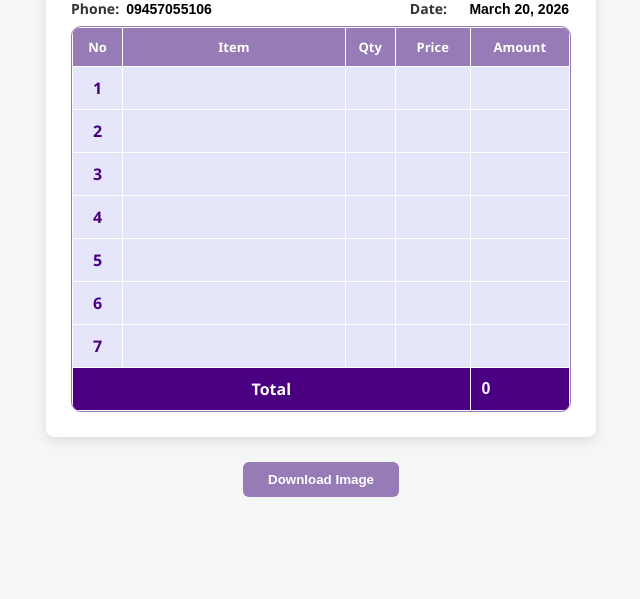
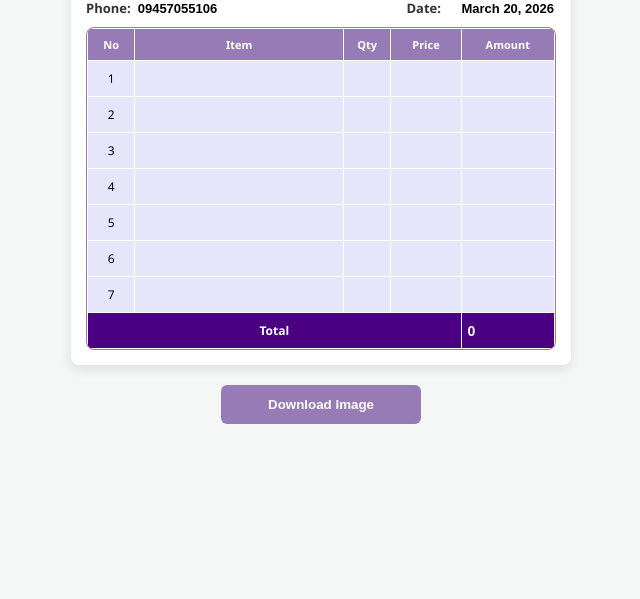
Before and after one commit to minthant-cmd/vouter, a plain HTML site: page index.html in a window 1280 px wide. Shown: the part 201-800 px from the top of the page, without its empty margins (319-959 px from the left). Drawn offline with nearby package versions, Linux system fonts and the light colour scheme.

Commit message:
Update style.css

```diff
--- a/style.css
+++ b/style.css
@@ -1,21 +1,27 @@
-/* --- Global Settings --- */
+/* --- Global Styles --- */
+* {
+    box-sizing: border-box; /* Padding ကြောင့် width ပြောင်းမသွားစေရန် */
+}
+
 body {
     background-color: #f4f7f6;
     display: flex;
     flex-direction: column;
     align-items: center;
-    padding: 20px;
-    font-family: 'Segoe UI', sans-serif;
+    padding: 10px; /* ဖုန်းအတွက် padding လျှော့ထားသည် */
+    font-family: 'Segoe UI', Tahoma, Geneva, Verdana, sans-serif;
     margin: 0;
 }
 
+/* Voucher Wrapper ကို ဖုန်း screen အလိုက် အကျယ်ပြောင်းစေခြင်း */
 .voucher-wrapper {
-    width: 100%;
-    max-width: 500px;
+    width: 95%; /* ဖုန်း screen ရဲ့ ၉၅ ရာခိုင်နှုန်း ယူမည် */
+    max-width: 500px; /* ကွန်ပျူတာနဲ့ကြည့်ရင် 500px ထက် မကျော်စေရန် */
     background: #ffffff;
-    padding: 25px;
+    padding: 15px;
     border-radius: 8px;
     box-shadow: 0 4px 12px rgba(0,0,0,0.1);
+    margin-top: 10px;
 }
 
 /* --- Logo & Header --- */
@@ -25,25 +31,22 @@ body {
 }
 
 .shop-logo {
-    width: 140px;
+    width: 35%; /* Logo ကို အချိုးကျ အကြီးအသေးလုပ်သည် */
+    min-width: 100px;
+    max-width: 150px;
     height: auto;
     display: block;
     margin: 0 auto 5px auto;
 }
 
-.shop-tagline {
-    font-size: 14px;
-    font-weight: bold;
-    color: #333;
-    text-transform: uppercase;
-}
-
-/* --- Phone & Date (Alignment Fixed) --- */
+/* --- Phone & Date Section (Responsive Flex) --- */
 .info-row {
     display: flex;
     justify-content: space-between;
     align-items: center;
-    margin-bottom: 8px;
+    flex-wrap: wrap; /* နေရာမဆန့်ရင် အောက်ကြောင်းဆင်းပေးရန် */
+    gap: 10px;
+    margin-bottom: 10px;
 }
 
 .phone-box, .date-box {
@@ -54,8 +57,8 @@ body {
 
 .label {
     font-weight: bold;
+    font-size: 13px;
     color: #333;
-    font-size: 14px;
 }
 
 .line-input {
@@ -63,42 +66,36 @@ body {
     outline: none;
     background: transparent;
     font-weight: bold;
-    font-size: 14px;
+    font-size: 13px;
+    width: auto;
 }
 
 #autoDate {
     text-align: right;
-    width: 115px;
+    width: 110px;
 }
 
-/* --- Table Section (Lavender Theme) --- */
+/* --- Table Section (Responsive Table) --- */
 .voucher-table {
     width: 100%;
     border-collapse: separate;
-    border-spacing: 1.5px;
+    border-spacing: 1px;
     border: 1.5px solid #967bb6;
-    border-radius: 10px;
+    border-radius: 8px;
     overflow: hidden;
+    table-layout: fixed; /* ဇယားကွက်တွေ ပုံမပျက်စေရန် */
 }
 
 .voucher-table th {
     background-color: #967bb6;
     color: white;
-    padding: 10px 5px;
-    font-size: 13px;
-    font-weight: bold;
-}
-
-/* No. 1, 2, 3 ဂဏန်းများကို အလယ်ပို့ခြင်း */
-.voucher-table td:first-child {
-    text-align: center;
-    font-weight: bold;
-    color: #4b0082;
+    padding: 8px 2px;
+    font-size: 11px; /* စာသားသေးသေးလေးတွေ ဖုန်းမှာဆန့်စေရန် */
 }
 
 .voucher-table td {
     background-color: #e6e6fa;
-    height: 40px;
+    height: 35px;
     text-align: center;
 }
 
@@ -107,41 +104,49 @@ body {
     height: 100%;
     background: transparent;
     border: none;
+    text-align: center;
+    font-weight: bold;
+    font-size: 12px;
     color: #4b0082;
-    text-align: center;
-    outline: none;
-    font-weight: bold;
-    font-size: 14px;
+    padding: 2px;
 }
 
-/* Item Name ဘယ်ဘက်ကပ်ရန် */
-.voucher-table td:nth-child(2) input {
-    text-align: left;
-    padding-left: 10px;
-}
+/* No. နဲ့ Item Name နေရာညှိခြင်း */
+.voucher-table td:first-child { text-align: center; font-size: 12px; }
+.voucher-table td:nth-child(2) input { text-align: left; padding-left: 5px; }
 
-/* --- Total Row (အရောင်ပိုရင့်ပေးထားသည်) --- */
+/* Total Row */
 .total-row td {
-    background-color: #4b0082 !important; /* Indigo/Deep Purple အရောင်ရင့် */
+    background-color: #4b0082 !important;
 }
 
 .total-row input {
     color: #ffffff !important;
-    font-size: 16px;
-    font-weight: bold;
+    font-size: 14px;
 }
 
 /* --- Download Button --- */
 .print-btn-container {
-    margin-top: 25px;
+    margin-top: 20px;
+    width: 100%;
+    text-align: center;
 }
 
 button {
-    padding: 10px 25px;
+    width: 80%; /* Button ကို ဖုန်းမှာ နှိပ်ရလွယ်အောင် အကျယ်ပေးထားသည် */
+    max-width: 200px;
+    padding: 12px;
     background: #967bb6;
     color: white;
     border: none;
     border-radius: 6px;
+    font-weight: bold;
     cursor: pointer;
-    font-weight: bold;
 }
+
+/* Screen အရမ်းသေးတဲ့ဖုန်းတွေအတွက် အထူးပြင်ဆင်ချက် */
+@media screen and (max-width: 360px) {
+    .voucher-table th { font-size: 10px; }
+    .voucher-table input { font-size: 11px; }
+    .label { font-size: 11px; }
+}
```
